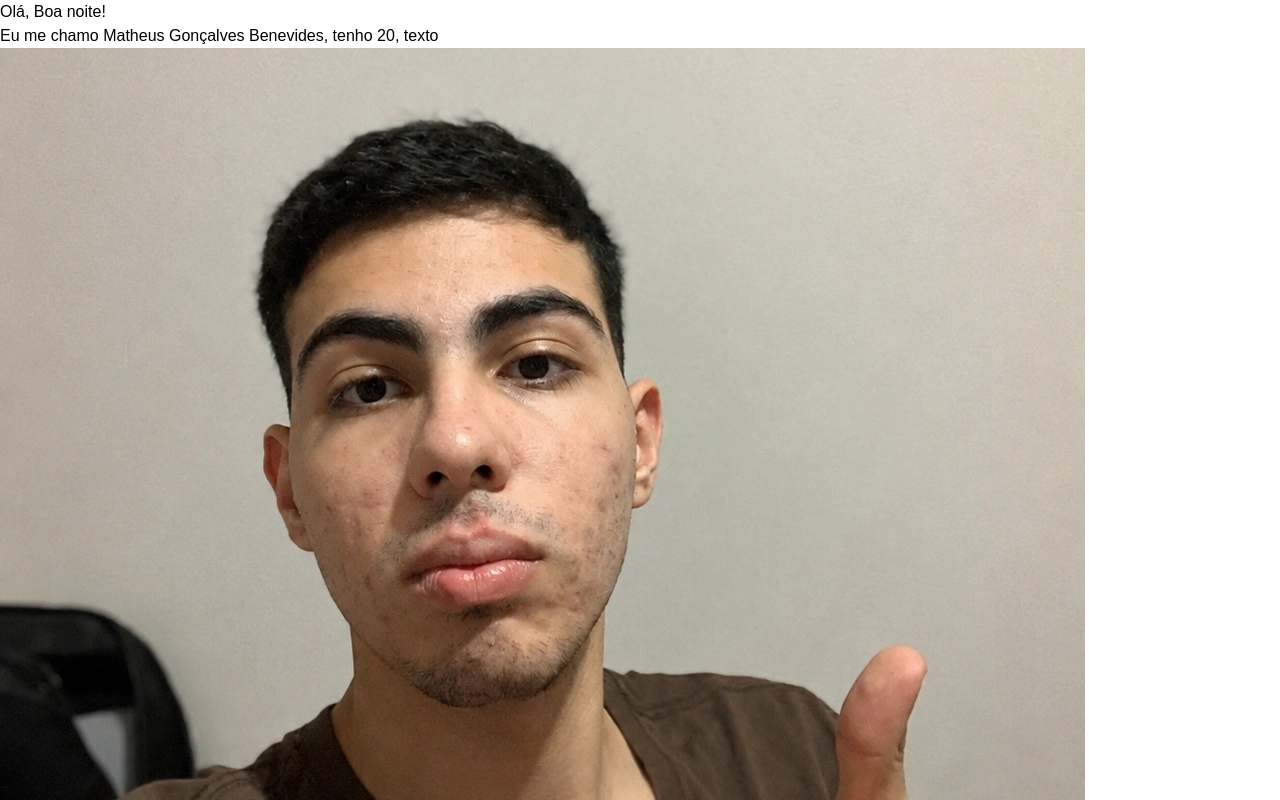
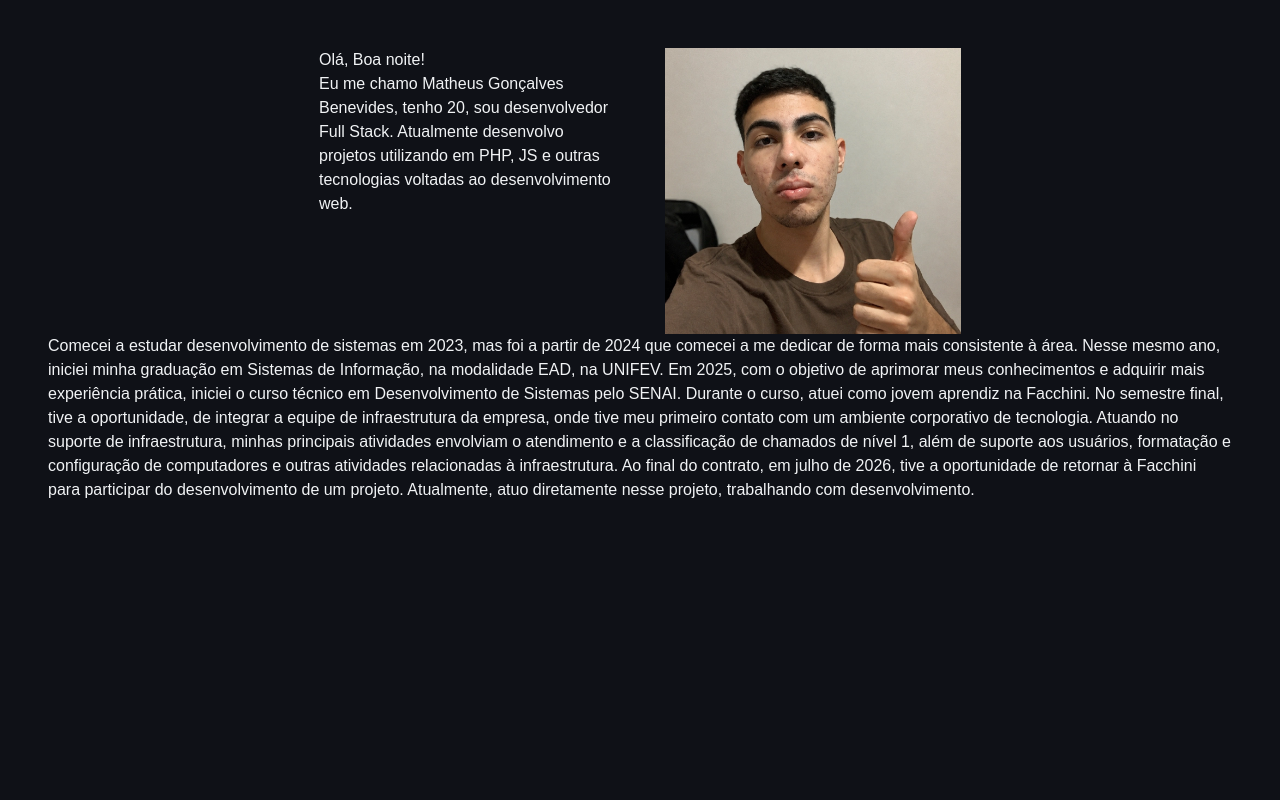
Before and after one commit to mathgb10/portifolio2.0, a React (Vite) app: page / in a window 1280 px wide. Shown: the top 800 px of the page. Built offline with nearby package versions, Linux system fonts and the light colour scheme.

Commit message:
feat: adiciona aprentação e trajetoria

```diff
--- a/src/App.jsx
+++ b/src/App.jsx
@@ -1,5 +1,5 @@
 import fotoMinha from './assets/foto.webp';
-import { welcome, years} from './utils/date';
+import { welcome, years } from './utils/date';
 
 function App() {
   return (
@@ -8,14 +8,23 @@ function App() {
         <div className="resume-me">
           <p>{welcome()}</p>
           <p>
-                Eu me chamo Matheus Gonçalves Benevides, tenho {years()},
-                texto
+            Eu me chamo Matheus Gonçalves Benevides, tenho {years()}, sou desenvolvedor Full Stack. Atualmente desenvolvo projetos utilizando em PHP, JS e outras tecnologias voltadas ao desenvolvimento web.
           </p>
         </div>
         <div className="pic-me">
           <img src={fotoMinha} alt="Minha foto" />
         </div>
+      </section>
+      <section className='secondary-sec'>
+        <div className=''>
+          <p>
+            Comecei a estudar desenvolvimento de sistemas em 2023, mas foi a partir de 2024 que comecei a me dedicar de forma mais consistente à área. Nesse mesmo ano, iniciei minha graduação em Sistemas de Informação, na modalidade EAD, na UNIFEV.
 
+            Em 2025, com o objetivo de aprimorar meus conhecimentos e adquirir mais experiência prática, iniciei o curso técnico em Desenvolvimento de Sistemas pelo SENAI. Durante o curso, atuei como jovem aprendiz na Facchini. No semestre final, tive a oportunidade, de integrar a equipe de infraestrutura da empresa, onde tive meu primeiro contato com um ambiente corporativo de tecnologia. Atuando no suporte de infraestrutura, minhas principais atividades envolviam o atendimento e a classificação de chamados de nível 1, além de suporte aos usuários, formatação e configuração de computadores e outras atividades relacionadas à infraestrutura.
+
+            Ao final do contrato, em julho de 2026, tive a oportunidade de retornar à Facchini para participar do desenvolvimento de um projeto. Atualmente, atuo diretamente nesse projeto, trabalhando com desenvolvimento.
+          </p>
+        </div>
       </section>
     </>
   )
--- a/src/index.css
+++ b/src/index.css
@@ -8,3 +8,37 @@
   padding: 0;
   font-family: Arial, Helvetica, sans-serif;
 }
+
+:root {
+  --bg-primary: #0F1117;
+  --bg-secondary: #151922;
+  --bg-card: #1B202B;
+  --text-primary: #F1F3F5;
+  --text-secondary: #A7ADB8;
+  --accent: #ff874f;
+  --border: #272D38;
+}
+
+body{
+  background: var(--bg-primary);
+  color: var(--text-primary);
+  display: flex;
+  flex-direction: column;
+  align-items: center;
+  padding: 3em;
+}
+
+.primary-sec{
+  width: 100%;
+  display: flex;
+  justify-content: center;
+  gap: 50px;
+}
+
+.primary-sec div{
+  width: 25%;
+}
+
+.card{
+  border-radius: 10px;
+}
```
Also changed, not shown: src/components/navbar.jsx (added). Lines whose indentation alone changed are shown as unchanged.
